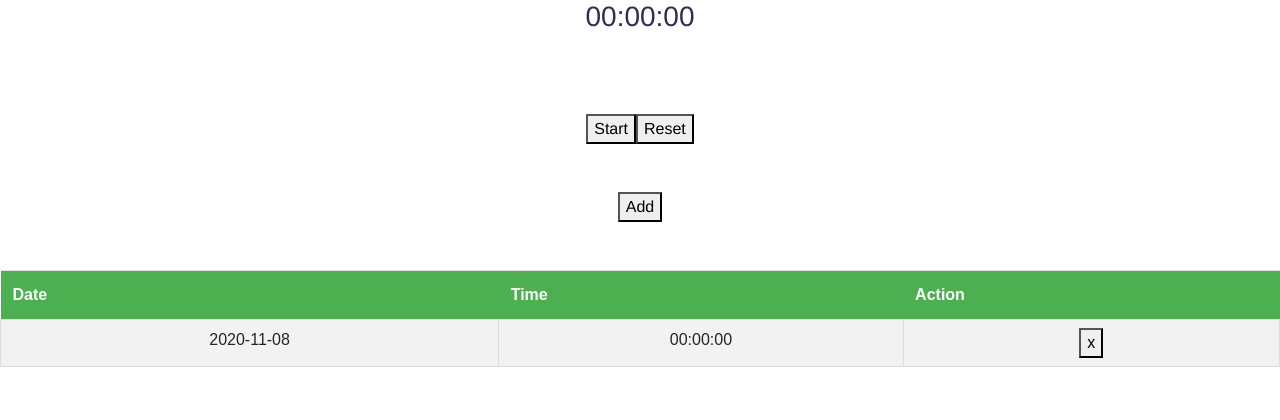
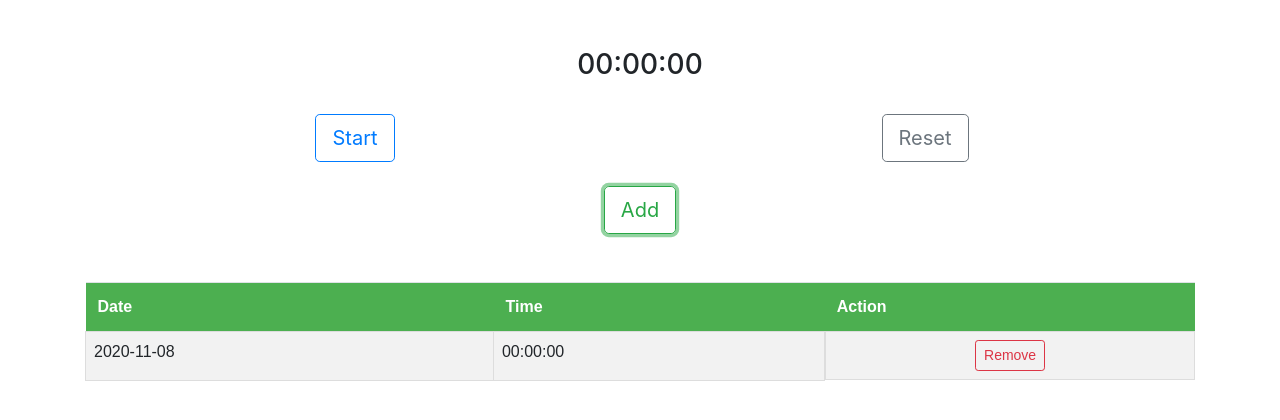
Before and after one commit to apgdjr/plank-tracker, a Vue app: page / in a window 1280 px wide. Both pictures are taken after a click on the button "Add". Shown: the top 420 px of the page. Built offline with nearby package versions, Linux system fonts and the light colour scheme.

Commit message:
migration to vue 2.6 and bootstrap

```diff
--- a/public/index.html
+++ b/public/index.html
@@ -3,18 +3,18 @@
   <head>
     <meta charset="utf-8" />
     <meta http-equiv="X-UA-Compatible" content="IE=edge" />
-    <meta name="viewport" content="width=device-width,initial-scale=1.0" />
-
+    <meta
+      name="viewport"
+      content="width=device-width, initial-scale=1, shrink-to-fit=no"
+    />
     <link rel="icon" href="<%= BASE_URL %>favicon.ico" />
-
     <title><%= htmlWebpackPlugin.options.title %></title>
   </head>
   <body>
     <noscript>
       <strong
-        >We're sorry but <%= htmlWebpackPlugin.options.title %> doesn't work
-        properly without JavaScript enabled. Please enable it to
-        continue.</strong
+        >We're sorry but codesandbox doesn't work properly without JavaScript
+        enabled. Please enable it to continue.</strong
       >
     </noscript>
     <div id="app"></div>
--- a/src/components/Timer.vue
+++ b/src/components/Timer.vue
@@ -1,18 +1,33 @@
 <template>
-  <div class="here">
-    <h3>{{ queryTimerInHours }}</h3>
-    <br /><br /><br />
+    <b-container>
 
-    <button v-on:click="commandChangeTimerState">
+      <b-row class="pt-5">
+        <b-col class="d-flex justify-content-center"><h3>{{ queryTimerInHours }}</h3></b-col>
+      </b-row>
+
+      <b-row class="pt-4">
+        <b-col class="d-flex justify-content-center">
+          <b-button size='lg' variant='outline-primary' v-on:click="commandChangeTimerState">
             {{ queryTimerNextState }}
-    </button>
+          </b-button>
+        </b-col>
+        <b-col class="d-flex justify-content-center">
+          <b-button size='lg'  variant='outline-secondary' v-on:click="commandResetTimer">
+            Reset
+          </b-button>
+        </b-col>
+      </b-row>
 
-    <button v-on:click="commandResetTimer">Reset</button>
+      <b-row class="pt-4">
+        <b-col class="d-flex justify-content-center">
+          <b-button size='lg' variant='outline-success' v-on:click="commandAddTimerRecord">
+            Add
+          </b-button>
+        </b-col>
+      </b-row>
 
-    <br /><br /><br />
-    <button v-on:click="commandAddTimerRecord">Add</button>
-
-    <br /><br /><br />
+      <b-row class="pt-5">
+        <b-col>
           <table id="records" class="table">
             <tbody>
               <tr>
@@ -23,13 +38,16 @@
               <tr v-for="(value, index) in timerRecords" v-bind:key="index">
                 <td>{{ value.dateOfRecord }}</td>
                 <td>{{ value.timerInHours }}</td>
-          <td>
-            <button v-on:click="commandRemoveTimerRecord(index)">x</button>
+                <td class="d-flex justify-content-center">
+                  <b-button size='sm' variant='outline-danger' v-on:click="commandRemoveTimerRecord(index)">Remove</b-button>
                 </td>
               </tr>
             </tbody>
             </table>
-  </div>
+        </b-col>
+      </b-row>
+
+    </b-container>
 </template>
 
 
@@ -39,7 +57,7 @@
 //TODO : View Timer. view KPI accumulated during the day.
 //Todo : Storing Record. ass type of record. add to object Records who produced the record.also expand to get timestamp with hours and minute. nto only day
 
-import { ref, computed } from "vue";
+import { ref, computed } from "@vue/composition-api";
 
 export default {
   name: "Timer",
@@ -131,13 +149,7 @@ export default {
 
 
 <style>
-.here {
-  font-family: Avenir, Helvetica, Arial, sans-serif;
-  -webkit-font-smoothing: antialiased;
-  -moz-osx-font-smoothing: grayscale;
-  text-align: center;
-  color: #342c50;
-}
+
 
 #records {
   font-family: Arial, Helvetica, sans-serif;
```
Lines whose indentation alone changed are shown as unchanged.
